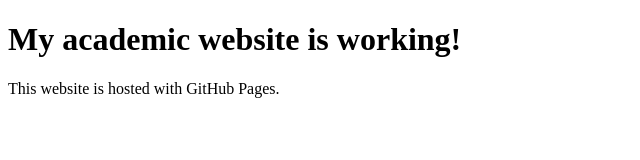
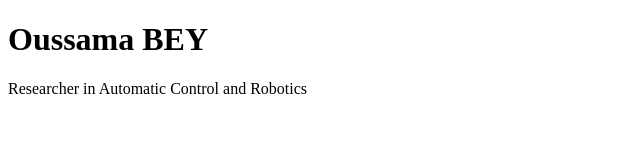
Before and after one commit to oussama109721998/oussamabey1.github.io, a plain HTML site: page index.html in a window 1280 px wide. Shown: the whole page, without its empty margins (0-640 px from the left). Drawn offline with Linux system fonts and the light colour scheme.

Commit message:
Update index.html

```diff
--- a/index.html
+++ b/index.html
@@ -3,10 +3,10 @@
 <head>
     <meta charset="UTF-8">
     <meta name="viewport" content="width=device-width, initial-scale=1.0">
-    <title>Academic Portfolio</title>
+    <title>Oussama BEY — Researcher in Automatic Control and Robotics</title>
 </head>
 <body>
-    <h1>My academic website is working!</h1>
-    <p>This website is hosted with GitHub Pages.</p>
+    <h1>Oussama BEY</h1>
+    <p>Researcher in Automatic Control and Robotics</p>
 </body>
 </html>
```
